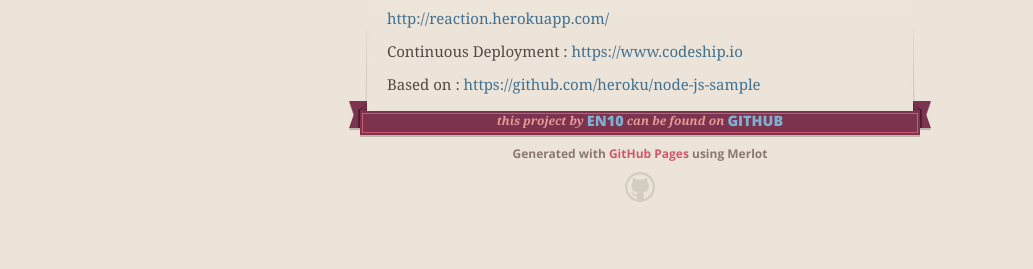
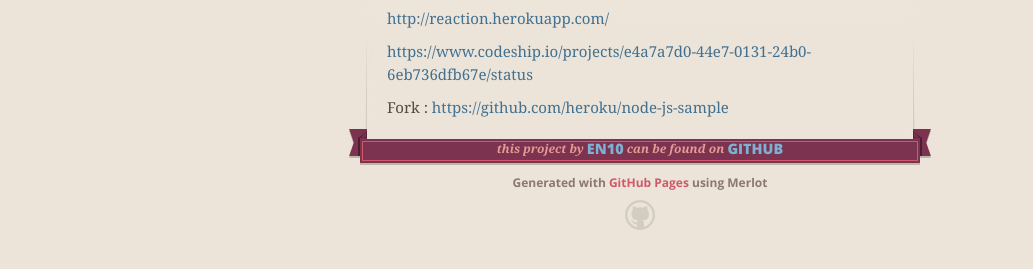
Before and after one commit to EN10/Reaction, a plain HTML site: page index.html in a window 1280 px wide. Shown: the part 315-584 px from the top of the page, without its empty margins (0-1033 px from the left). Drawn offline with nearby package versions, Linux system fonts and the light colour scheme.

Commit message:
Create gh-pages branch via GitHub

```diff
--- a/index.html
+++ b/index.html
@@ -53,9 +53,9 @@
 
 <p><a href="http://reaction.herokuapp.com/">http://reaction.herokuapp.com/</a></p>
 
-<p>Continuous Deployment : <a href="https://www.codeship.io">https://www.codeship.io</a></p>
+<p><a href="https://www.codeship.io/projects/e4a7a7d0-44e7-0131-24b0-6eb736dfb67e/status">https://www.codeship.io/projects/e4a7a7d0-44e7-0131-24b0-6eb736dfb67e/status</a></p>
 
-<p>Based on : <a href="https://github.com/heroku/node-js-sample">https://github.com/heroku/node-js-sample</a></p>
+<p>Fork : <a href="https://github.com/heroku/node-js-sample">https://github.com/heroku/node-js-sample</a></p>
       </section>
 
       <footer>
--- a/params.json
+++ b/params.json
@@ -1 +1 @@
-{"name":"Reaction","tagline":"Reaction HTML5 Game","body":"Reaction\r\n========\r\n\r\nReaction HTML5 Game\r\n\r\nhttp://reaction.herokuapp.com/\r\n\r\nContinuous Deployment : https://www.codeship.io\r\n\r\nBased on : https://github.com/heroku/node-js-sample\r\n","google":"","note":"Don't delete this file! It's used internally to help with page regeneration."}
+{"name":"Reaction","tagline":"Reaction HTML5 Game","body":"Reaction\r\n========\r\n\r\nReaction HTML5 Game\r\n\r\nhttp://reaction.herokuapp.com/\r\n\r\nhttps://www.codeship.io/projects/e4a7a7d0-44e7-0131-24b0-6eb736dfb67e/status\r\n\r\nFork : https://github.com/heroku/node-js-sample\r\n","google":"","note":"Don't delete this file! It's used internally to help with page regeneration."}
```
